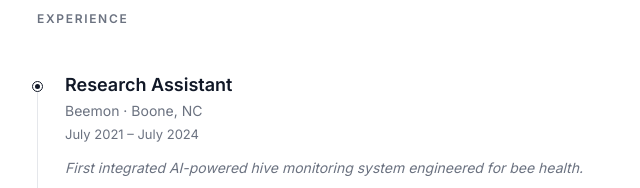
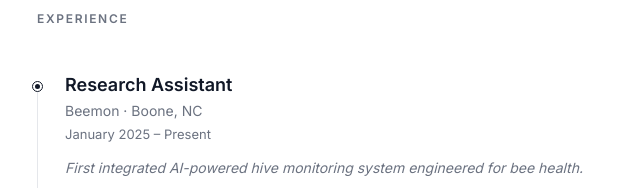
Before and after one commit to saddict/resume-website, a plain HTML site: page index.html in a window 1280 px wide. Shown: the part 1800-1988 px from the top of the page, 153-793 px from the left. Drawn offline with Linux system fonts and the light colour scheme.

Commit message:
Update Beemon job dates to January 2025 - Present

```diff
--- a/index.html
+++ b/index.html
@@ -106,7 +106,7 @@
                         <div class="timeline-header">
                             <h3>Research Assistant</h3>
                             <span class="timeline-company">Beemon &middot; Boone, NC</span>
-                            <span class="timeline-date">July 2021 – July 2024</span>
+                            <span class="timeline-date">January 2025 – Present</span>
                         </div>
                         <p class="timeline-desc">First integrated AI-powered hive monitoring system engineered for bee health.</p>
                         <ul>
```
